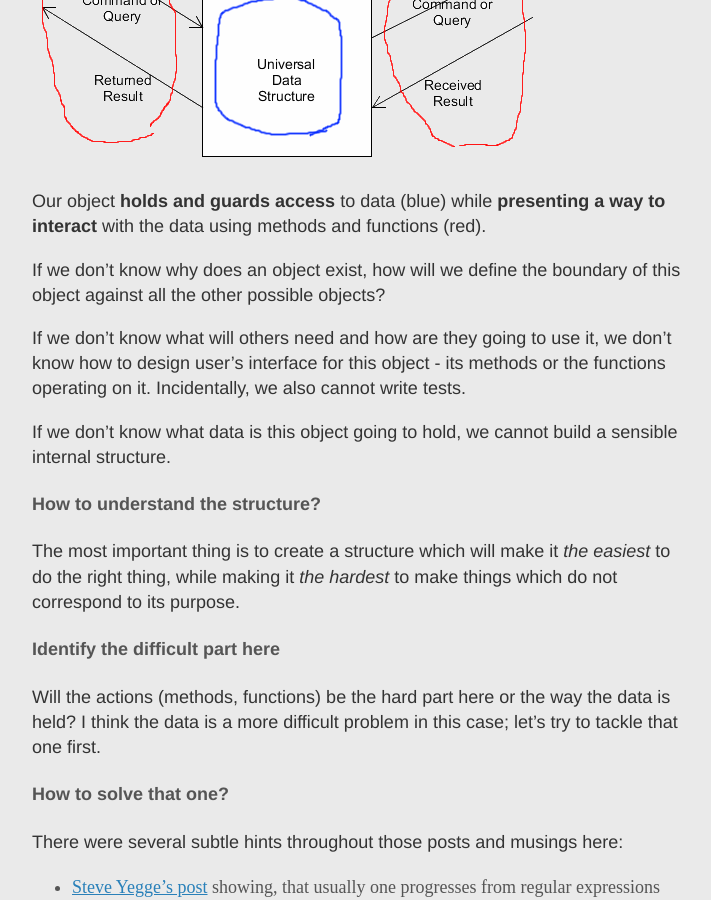
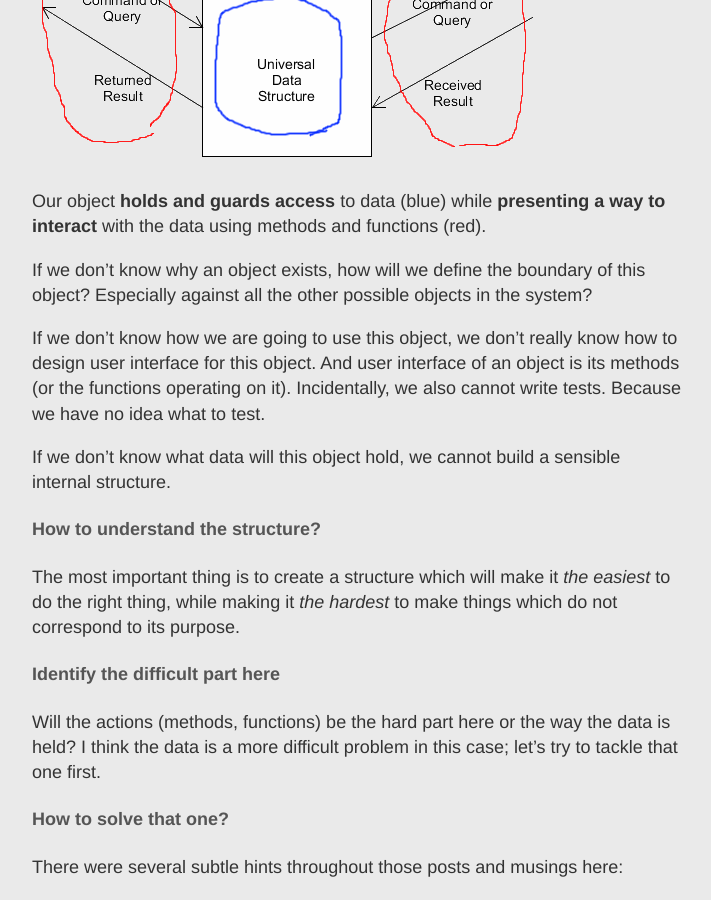
Before and after one commit to ljzolw/ljzolw.github.io, a Jekyll site: the page built from _posts/2016-12-19-trees-musings-on-rdtool-data.md, in a window 1280 px wide and 900 px high, scrolled down 16749 px. Shown: the whole window, without its empty margins (283-994 px from the left). Built offline with Jekyll 4.4.1, drawn with Linux system fonts in a browser that asks for light colours; some of the changed text lies outside the part shown.

Commit message:
Corrections thanks to Bartek F.

```diff
--- a/_posts/2016-12-19-trees-musings-on-rdtool-data.md
+++ b/_posts/2016-12-19-trees-musings-on-rdtool-data.md
@@ -394,11 +394,11 @@ Let me modify the picture with the object...
 
 Our object **holds and guards access** to data (blue) while **presenting a way to interact** with the data using methods and functions (red).
 
-If we don't know why does an object exist, how will we define the boundary of this object against all the other possible objects?
+If we don't know why an object exists, how will we define the boundary of this object? Especially against all the other possible objects in the system?
 
-If we don't know what will others need and how are they going to use it, we don't know how to design user's interface for this object - its methods or the functions operating on it. Incidentally, we also cannot write tests.
+If we don't know how we are going to use this object, we don't really know how to design user interface for this object. And user interface of an object is its methods (or the functions operating on it). Incidentally, we also cannot write tests. Because we have no idea what to test.
 
-If we don't know what data is this object going to hold, we cannot build a sensible internal structure.
+If we don't know what data will this object hold, we cannot build a sensible internal structure.
 
 #### How to understand the structure?
 
```
Also changed, not shown: other parts of _posts/2016-12-19-trees-musings-on-rdtool-data.md (+2 -2 lines).
